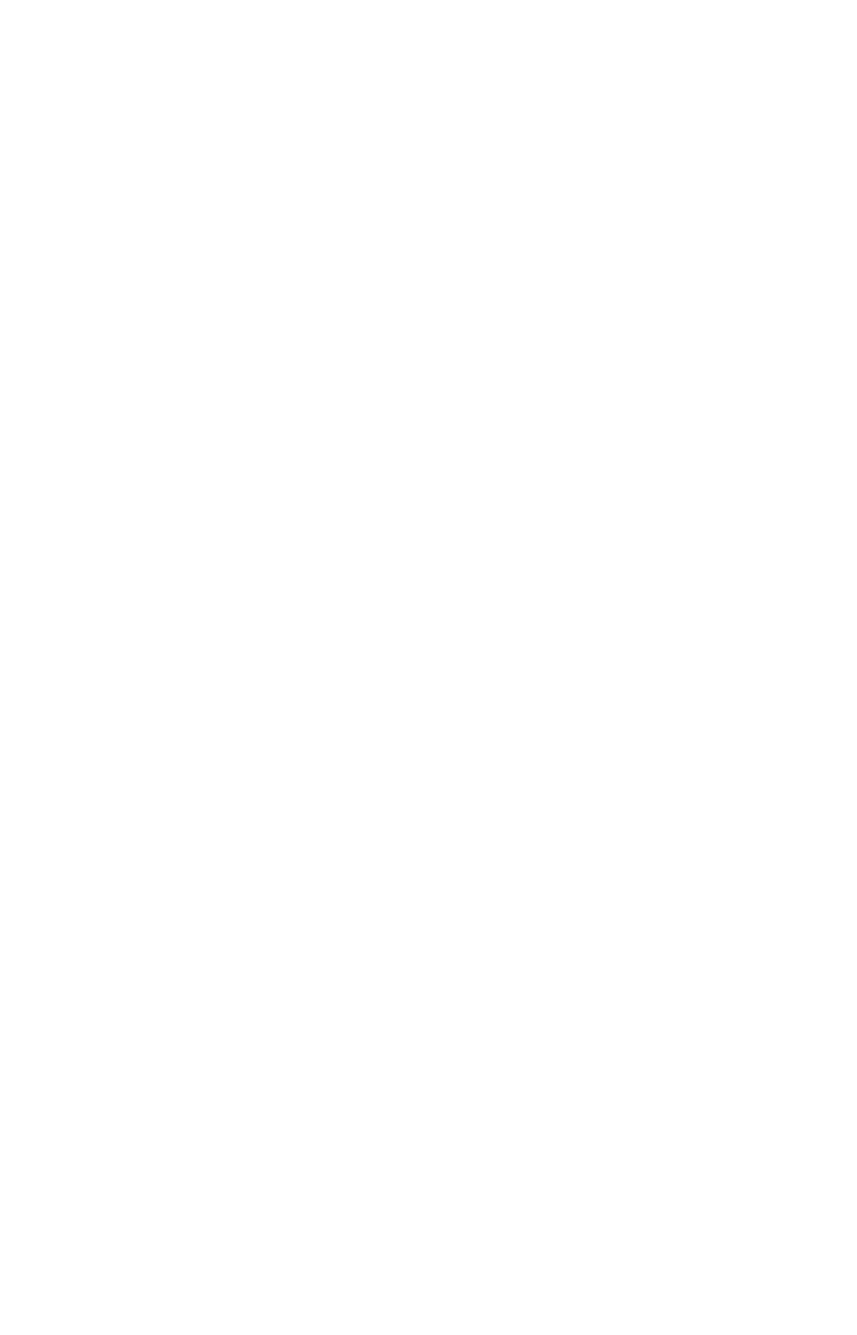
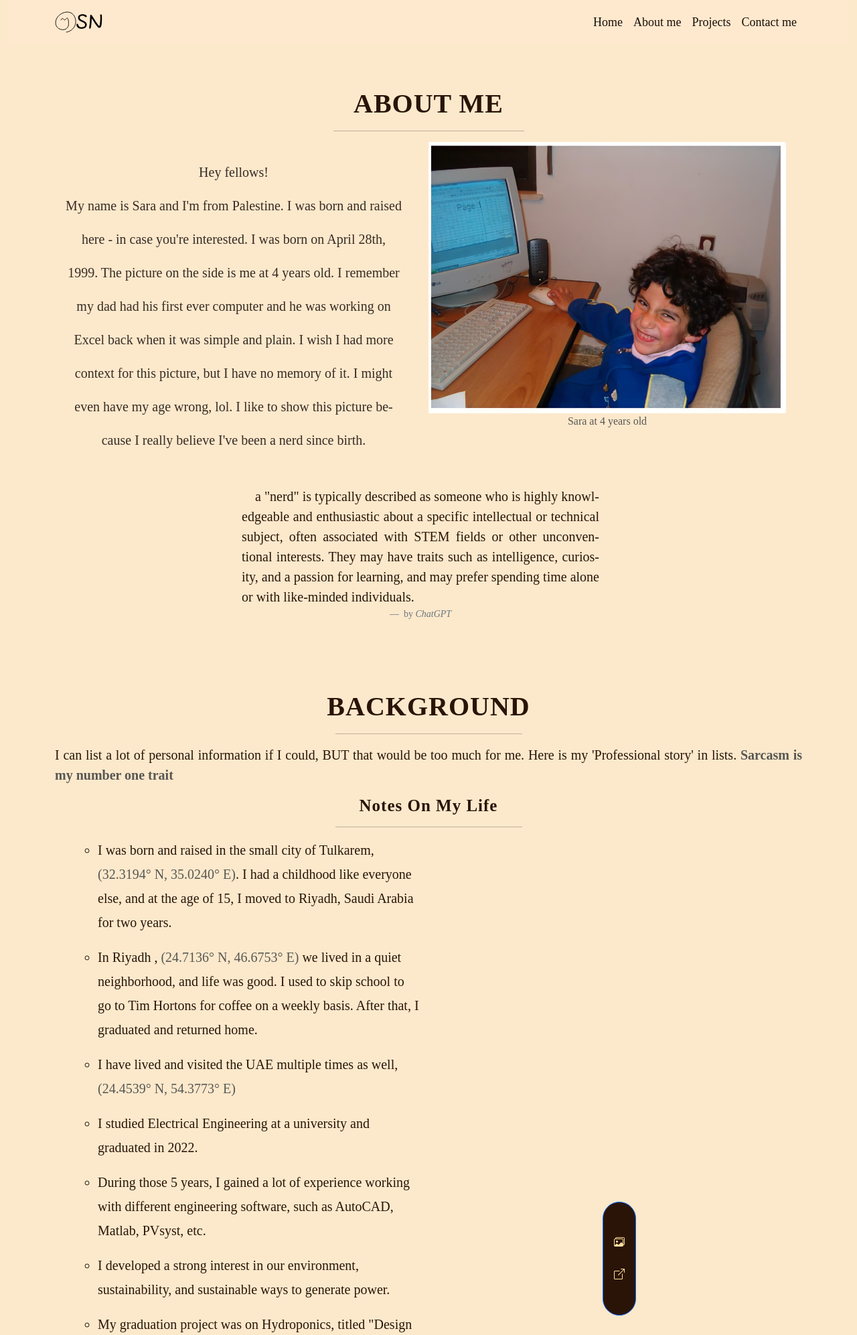
Before and after one commit to saranatour1/Personal-Website, a Django app: page /about in a window 1280 px wide. Before the commit the part shown is empty. Shown: the top 1993 px of the page at 67% size. Before the commit the page ends 800 px from the top, so only its background shows below. Run offline with Django 3.2, Linux system fonts and the light colour scheme; some web fonts are replaced.

Commit message:
about me page

```diff
--- a/portfolio/main/static/css/style.css
+++ b/portfolio/main/static/css/style.css
@@ -175,3 +175,26 @@ p.p-3.blockquote.w-90.text-center.mx-auto.my-1{
   word-break: keep-all;
   text-align: justify;
 }
+
+.text-wrap.w-90.text-start.blockquote{
+  color: var(--h1-color) !important;
+  text-overflow: clip;
+  line-height: 1.8 !important;
+}
+
+p.mb-0{
+
+  text-indent: 1em !important;
+  margin-top: 0;
+  margin-bottom: 0;
+  line-height: 2.4 !important;
+
+}
+.btn.btn-lg.btn-primary.rounded-pill.px-3.py-5.d-flex.align-items-center.flex-column{
+  background-color: var(--h1-color) !important;
+  color: var(--btn-txt) !important;
+  cursor: pointer;
+  font-size: 16px !important;
+  text-transform: capitalize;
+  text-align: center;
+}
--- a/portfolio/main/templates/aboutme.html
+++ b/portfolio/main/templates/aboutme.html
@@ -0,0 +1,215 @@
+<!DOCTYPE html>
+<html lang="en">
+<head>
+  <meta charset="UTF-8">
+  <meta http-equiv="X-UA-Compatible" content="IE=edge">
+  <meta name="viewport" content="width=device-width, initial-scale=1.0">
+  <title>About me page | Sara's code corner </title>
+  <link rel="stylesheet" href="https://cdn.jsdelivr.net/npm/bootstrap-icons@1.10.4/font/bootstrap-icons.css">
+  <link href="https://cdn.jsdelivr.net/npm/bootstrap@5.3.0-alpha3/dist/css/bootstrap.min.css" rel="stylesheet" integrity="sha384-KK94CHFLLe+nY2dmCWGMq91rCGa5gtU4mk92HdvYe+M/SXH301p5ILy+dN9+nJOZ" crossorigin="anonymous">
+  {% load static %}
+  <link rel="shortcut icon" href="{% static 'assets/favicon.png' %}" type="image/x-icon">
+  <link rel="stylesheet" href="{% static 'css/style.css' %}">
+
+</head>
+<body>
+  <!-- the main website template, will be updated in jQuery later -->
+  <div class="container-fluid mx-auto">
+    <nav class="navbar sticky-top navbar-expand-lg py-2">
+      <div class="container container-sm container-md container-lg d-flex align-items-center justify-content-between">
+        <div class="d-flex align-items-center">
+          {% load static %}
+          <a class="navbar-brand" href="/"> <img src="{% static 'assets/logo.svg' %}" alt="Sara's Coding Corner logo"></a>
+        </div>
+        <!-- Mobile Navbar Toggler -->
+        <button class="navbar-toggler" type="button" data-bs-toggle="collapse" data-bs-target="#navbarNavAltMarkup" aria-controls="navbarNavAltMarkup" aria-expanded="false" aria-label="Toggle navigation" >
+          <span class="navbar-toggler-icon"></span>
+        </button>
+        <div class="collapse navbar-collapse" id="navbarNavAltMarkup" style="order: 1;">
+          <div class="navbar-nav ms-auto">
+            <a class="nav-link " aria-current="page" href="/">Home</a>
+            <a class="nav-link active" href="/about">About me </a>
+            <a class="nav-link" href="/projects">Projects</a>
+            <a class="nav-link " href="/contact">Contact me</a>
+          </div>
+        </div>
+      </div>
+    </nav>
+
+    <div class="container container-sm container-md container-lg container-xl mt-5">
+      <div class="row">
+        <h2 class="text-center my-3">
+          About me
+        </h2>
+        <hr class="w-25 mx-auto">
+
+        <div class="row">
+          <div class="col-12 col-md-12 col-sm-12 col-lg-6">
+            <p class="p-3 blockquote w-90 text-center mx-auto my-1">
+              Hey fellows! <br>
+              My name is Sara and I'm from Palestine. I was born and raised here - in case you're interested. I was born on April 28th, 1999. The picture on the side is me at 4 years old. I remember my dad had his first ever computer and he was working on Excel back when it was simple and plain. I wish I had more context for this picture, but I have no memory of it. I might even have my age wrong, lol. I like to show this picture because I really believe I've been a nerd since birth.
+            </p>
+          </div>
+          <div class="col-12 col-md-12 col-sm-12 col-lg-6">
+            <figure class="mx-auto text-center">
+              <img src="{% static 'assets/4_year_old_me.jpeg' %}" alt="Sara at 4 years old" class="img-fluid">
+              <figcaption class="text-muted">Sara at 4 years old</figcaption>
+            </figure>
+          </div>
+<!-- nerd defenetion -->
+
+<figure class="text-center w-50 my-4 mx-auto">
+  <blockquote class="blockquote">
+    <p style="text-indent: 1em !important;">a "nerd" is typically described as someone who is highly knowledgeable and enthusiastic about a specific intellectual or technical subject, often associated with STEM fields or other unconventional interests. They may have traits such as intelligence, curiosity, and a passion for learning, and may prefer spending time alone or with like-minded individuals.
+    </p>
+  </blockquote>
+  <figcaption class="blockquote-footer">
+    by <cite title="Source Title">ChatGPT</cite>
+  </figcaption>
+</figure>
+
+
+
+        </div>
+
+        <div class="container container-sm container-md container-lg container-xl mt-5">
+          <h2 class="text-center my-3">
+            Background
+          </h2>
+          <hr class="w-25 mx-auto">
+          <p class="blockquote">
+            I can list a lot of personal information if I could, BUT that would be too much for me. Here is my 'Professional story' in lists.
+            <strong class="text-muted">Sarcasm is my number one trait</strong>
+          </p>
+
+            <h4 class="text-center my-3">Notes on My Life</h4>
+            <hr class="w-25 mx-auto ">
+
+
+            <div class="row">
+              <div class="col-6">
+                <ul>
+                  <ul>
+                    <li class="text-wrap w-90 text-start blockquote">I was born and raised in the small city of Tulkarem, <span class="text-muted">(32.3194° N, 35.0240° E)</span>. I had a childhood like everyone else, and at the age of 15, I moved to Riyadh, Saudi Arabia for two years.</li>
+                    <li class="text-wrap w-90 text-start blockquote">In Riyadh , <span class="text-muted">(24.7136° N, 46.6753° E)</span> we lived in a quiet neighborhood, and life was good. I used to skip school to go to Tim Hortons for coffee on a weekly basis. After that, I graduated and returned home. </li>
+                    <li class="text-wrap w-90 text-start blockquote">I have lived and visited the UAE multiple times as well, <span class="text-muted">(24.4539° N, 54.3773° E)</span> </li>
+                    <li class="text-wrap w-90 text-start blockquote">I studied Electrical Engineering at a university and graduated in 2022.</li>
+                    <li class="text-wrap w-90 text-start blockquote">During those 5 years, I gained a lot of experience working with different engineering software, such as AutoCAD, Matlab, PVsyst, etc.</li>
+                    <li class="text-wrap w-90 text-start blockquote">I developed a strong interest in our environment, sustainability, and sustainable ways to generate power.</li>
+                    <li class="text-wrap w-90 text-start blockquote">My graduation project was on Hydroponics, titled "Design of a Plant Growing and Monitoring System". It was such an interesting topic.</li>
+                    <li class="text-wrap w-90 text-start blockquote">After graduation, I did an internship with a startup company that develops electronic systems for water cost reduction purposes.</li>
+                    <li class="text-wrap w-90 text-start blockquote">Then, I started looking for jobs here and there, but was not successful.</li>
+                    <li class="text-wrap w-90 text-start blockquote">During that time, I revisited my research on Full Stack Development and decided to take action and start working on my skills in this field.</li>
+                    <li class="text-wrap w-90 text-start blockquote"> I have a Full Gallery full of sunset and sunrise Pictures , Check it out :D </li>
+                  </ul>
+                </ul>
+              </div>
+              <div class="col-6 d-flex align-items-center">
+                <div class="mx-auto">
+                  <a href="/gallery">
+                    <button class="btn btn-lg btn-primary rounded-pill px-3 py-5 d-flex align-items-center flex-column">
+                      <i class="bi bi-images"></i>
+                      <br>
+                      <i class="bi bi-box-arrow-up-right "></i>
+                    </button>
+                  </a>
+                </div>
+              </div>
+            </div>
+
+
+
+        </div>
+
+
+
+
+        <hr class="w-25 mx-auto my-5 ">
+        <h3 class="text-center mb-4">What I'm currently Learning and working with</h3>
+        <hr class="w-25 mx-auto ">
+        <blockquote class="blockquote">
+          <p class="mb-0">
+            I am a student at the Coding Dojo Academy, where I am learning 3 stacks (Python, Java, React) and how to code
+            and solve algorithms along with 11 other students. My advice to you if you are planning to do this:
+            <strong>have a good plan</strong> and research about it before attending. Follow what you love and not what everyone is doing.
+            If you have passion and curiosity for websites and software, and you have the time, I highly recommend Coding Dojo.
+            Their material is rich with information, but the only issue is with time. <strong>Manage your time</strong> and ask for help whenever you need it.
+            Keep it civil. I did a year of research before making my decision. It's never too late.
+          </p>
+          <p class="ps-5 text-muted my-3"> You can Check out My readme on Github to see the things that I'm working with. </p>
+        </blockquote>
+
+        <div class="card mx-auto w-50 rounded-3 shadow p-3 mb-5 rounded">
+          <div class="card-body d-flex justify-content-center align-items-center flex-wrap p-4">
+            <img src="https://img.shields.io/badge/Python-FFD43B?style=for-the-badge&logo=python&logoColor=blue" alt="python logo" class="img-fluid p-2" >
+            <img src="https://img.shields.io/badge/HTML5-E34F26?style=for-the-badge&logo=html5&logoColor=white" alt="html5 logo" class="img-fluid p-2">
+            <img src="https://img.shields.io/badge/JavaScript-323330?style=for-the-badge&logo=javascript&logoColor=F7DF1E" alt="javascript logo" class="img-fluid p-2">
+            <img src="https://img.shields.io/badge/CSS3-1572B6?style=for-the-badge&logo=css3&logoColor=white" alt="css3" class="img-fluid p-2">
+            <img src="https://img.shields.io/badge/Django-092E20?style=for-the-badge&logo=django&logoColor=green" alt="django" class="img-fluid p-2">
+            <img src="https://img.shields.io/badge/Flask-000000?style=for-the-badge&logo=flask&logoColor=white" alt="flask" class="img-fluid p-2">
+            <img src="https://img.shields.io/badge/Bootstrap-563D7C?style=for-the-badge&logo=bootstrap&logoColor=white" alt="bootstrap" class="img-fluid p-2">
+            <img src="https://img.shields.io/badge/Tailwind_CSS-38B2AC?style=for-the-badge&logo=tailwind-css&logoColor=white" alt="Tailwind" class="img-fluid p-2">
+            <img src="https://img.shields.io/badge/Java-007396?style=for-the-badge&logo=java&logoColor=white" alt="java" class="img-fluid p-2">
+            <img src="https://img.shields.io/badge/Spring_Boot-F2F4F9?style=for-the-badge&logo=spring-boot" alt="spring boot" class="img-fluid p-2">
+            <img src="https://img.shields.io/badge/React-20232A?style=for-the-badge&logo=react&logoColor=61DAFB" alt="React" class="img-fluid p-2">
+            <img src="https://img.shields.io/badge/GIT-E44C30?style=for-the-badge&logo=git&logoColor=white" alt="git" class="img-fluid p-2">
+            <span>....</span> <br>
+
+          </div>
+          <div class="text-center mx-auto">
+            <a href="https://github.com/saranatour1" target="_blank"> <button class="btn btn-lg btn-primary rounded-pill px-3 py-2 w-100  "> <i class="bi bi-github"></i> <i class="bi bi-box-arrow-up-right ps-3"></i></button></a>
+          </div>
+        </div>
+      </div>
+
+
+    </div>
+    <!-- footer -->
+    <!-- <div class="container-fluid">
+      <img src="{% static 'assets/footer.svg' %}" alt="wavy footer">
+    </div> -->
+
+
+    <div class="container">
+      <hr>
+      <footer class="row row-cols-1 row-cols-sm-2 row-cols-md-5 py-5 my-5">
+        <div class="col mb-3">
+          <a href="/" class="d-flex align-items-center mb-3 link-dark text-decoration-none">
+            <img src="{% static 'assets/logo.svg' %}" alt="Sara's Coding Corner logo">
+          </a>
+          <p class="text-muted">All rights reserved &copy; 2023</p>
+        </div>
+
+        <div class="col mb-3">
+
+        </div>
+
+        <div class="col mb-3">
+          <h5 class="">Main </h5>
+          <ul class="nav flex-column">
+            <li class="nav-item mb-2"><a href="/" class="nav-link p-0 text-muted">Home</a></li>
+            <li class="nav-item mb-2"><a href="/about" class="nav-link p-0 text-muted">About me </a></li>
+            <li class="nav-item mb-2"><a href="#" class="nav-link p-0 text-muted">Projcts</a></li>
+            <li class="nav-item mb-2"><a href="#" class="nav-link p-0 text-muted">Contact</a></li>
+          </ul>
+        </div>
+
+        <div class="col mb-3">
+          <h5>Read my work</h5>
+          <ul class="nav flex-column">
+            <li class="nav-item mb-2"><a href="#" class="nav-link p-0 text-muted">Blog</a></li>
+            <li class="nav-item mb-2"><a href="#" class="nav-link p-0 text-muted">Bookmarks</a></li>
+            <li class="nav-item mb-2"><a href="#" class="nav-link p-0 text-muted">Motivational Quotes I tell myself</a></li>
+            <li class="nav-item mb-2"><a href="#" class="nav-link p-0 text-muted">Photo Gallery</a></li>
+          </ul>
+        </div>
+      </footer>
+    </div>
+  </div>
+
+
+
+
+  <script src="https://cdn.jsdelivr.net/npm/bootstrap@5.3.0-alpha3/dist/js/bootstrap.bundle.min.js" integrity="sha384-ENjdO4Dr2bkBIFxQpeoTz1HIcje39Wm4jDKdf19U8gI4ddQ3GYNS7NTKfAdVQSZe" crossorigin="anonymous"></script>
+</body>
+</html>
--- a/portfolio/main/views.py
+++ b/portfolio/main/views.py
@@ -13,14 +13,16 @@ def main(request):
 
 # Contact me route, remember to add form information here? use mailchimp
 
+# About me  route @ /about
+def about_me(request):
+  return render(request,'aboutme.html')
+
+# Contact me
 def contact_me(request):
-
   return render(request,'contactme.html')
 
 
-# About me  route @ /about
-def about_me(request):
-  return render(request,'aboutme.html')
+
 
 # blog page @ /blog /keep the blogs here?
 def blog(request):
@@ -34,3 +36,8 @@ def quote(request):
 
 def gallery(request):
   return render(request,'gallery.html')
+
+
+
+
+# Add a story time line, one user 'per ip address per story' can watch a story
```
Also changed, not shown: portfolio/main/templates/main.html (+15 -6 lines), portfolio/main/static/assets/4_year_old_me.jpeg (added).
